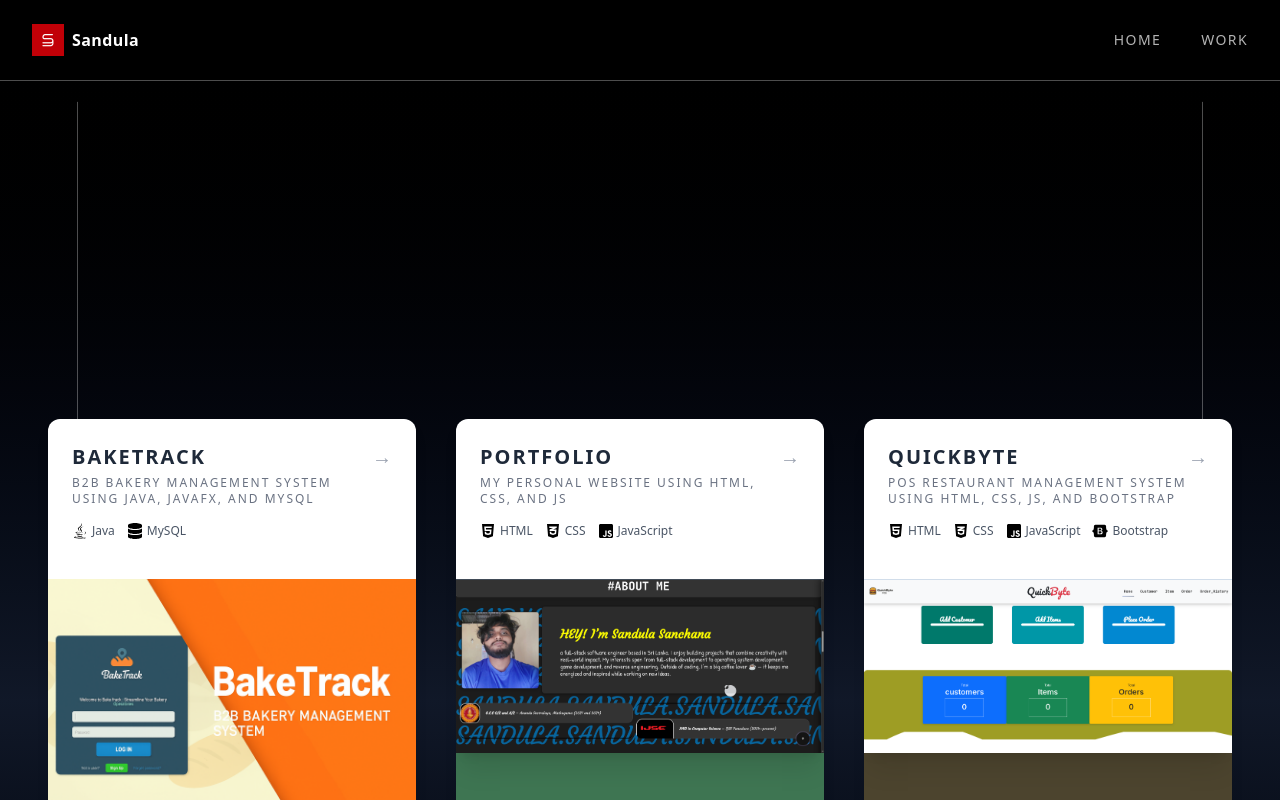
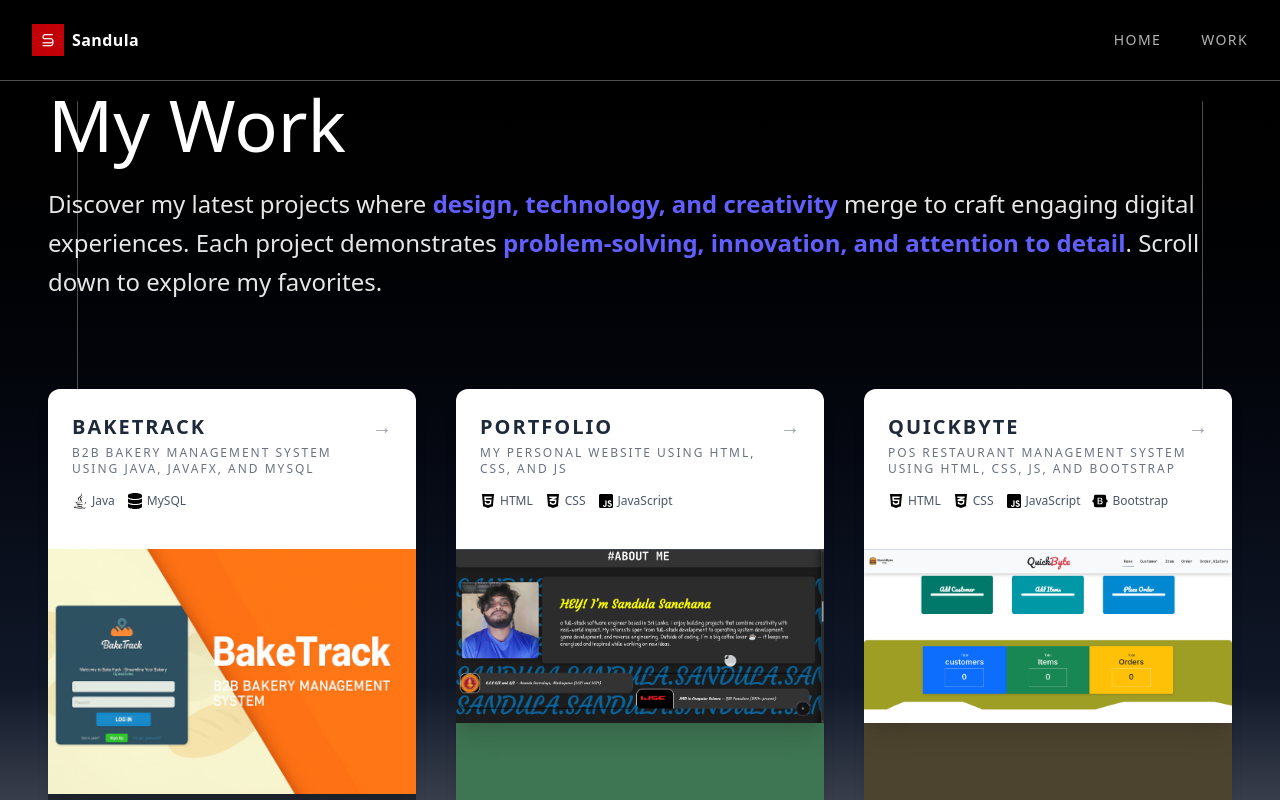
Before and after one commit to sandula-sanchana/portfolio-react, a React (Vite) app: page /work in a window 1280 px wide. Shown: the top 800 px of the page. Built offline with nearby package versions, Linux system fonts and the light colour scheme; a web font is replaced by a local one.

Commit message:
add work section style changes v2

```diff
--- a/src/pages/Workpage.jsx
+++ b/src/pages/Workpage.jsx
@@ -26,7 +26,7 @@ export const Workpage = () => {
                 ease: "power3.out",
                 scrollTrigger: {
                     trigger: textRefs.current[0],
-                    start: "top 80%",
+                    start: "top 90%", // start earlier
                 },
             });
 
@@ -113,19 +113,21 @@ export const Workpage = () => {
     }, []);
 
     return (
-        <section ref={containerRef} className="min-h-screen relative bg-gradient-to-b from-black via-gray-900 to-black text-white font-sans overflow-hidden">
+        <section ref={containerRef} className="min-h-screen relative bg-gradient-to-b from-black via-gray-900 to-#2c2c2c text-white font-sans overflow-hidden">
 
             {/* Vertical lines */}
             <div className="vertical-line absolute left-[6%] top-0 h-full w-px bg-white/30" />
             <div className="vertical-line absolute right-[6%] top-0 h-full w-px bg-white/30" />
 
-            <main className="px-12">
+            <main className="px-12 mt-6 ">
                 {/* Hero / Intro Text */}
-                <div className="max-w-3xl pt-16 pb-16">
-                    <h1 className="text-7xl font-light mb-6 opacity-0" ref={setTextRef}>My Work</h1>
-                    <p className="text-2xl text-gray-300 leading-relaxed opacity-0 max-w-2xl" ref={setTextRef}>
+                <div className="max-w-6xl pt-16 pb-16 mb-6">
+                    <h1 className="text-7xl font-light mb-6 text-white" ref={setTextRef}>My Work</h1>
+                    <p className="text-2xl text-white/90 leading-relaxed w-full" ref={setTextRef}>
                         Discover my latest projects where <span className="text-indigo-500 font-semibold">design, technology, and creativity</span> merge to craft engaging digital experiences. Each project demonstrates <span className="text-indigo-500 font-semibold">problem-solving, innovation, and attention to detail</span>. Scroll down to explore my favorites.
                     </p>
+
+
                 </div>
 
                 {/* Projects Grid */}
```
